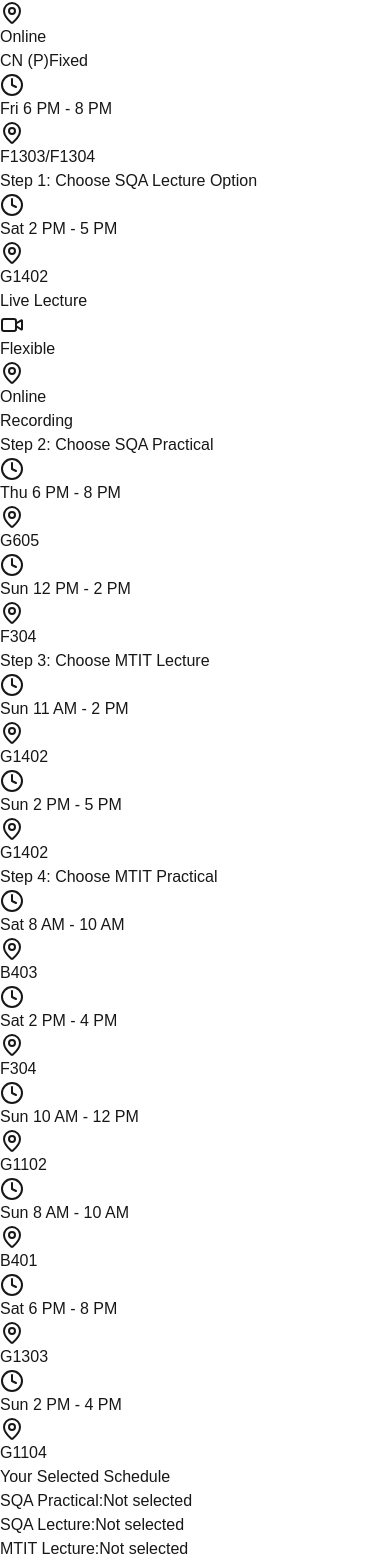
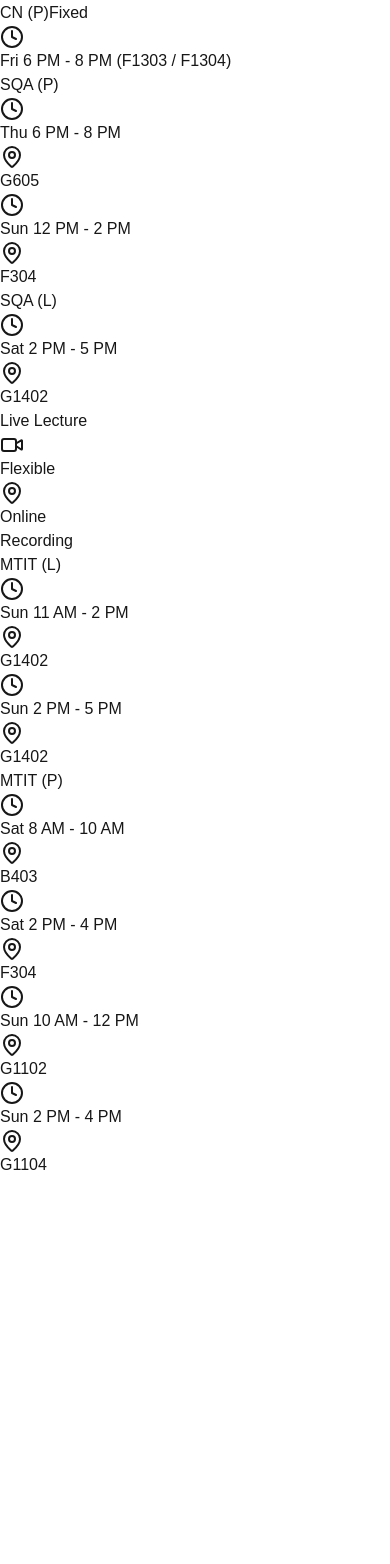
Before and after one commit to IndudiniThennakoon/lec-schedule-planner, a Next.js app: page /conflictChecker in a window 390 px wide. Shown: the part 119-1683 px from the top of the page. After the commit the page ends 1296 px from the top, so only its background shows below. Built offline with nearby package versions, Linux system fonts and the light colour scheme.

Commit message:
feat(conflictChecker): Refactor schedule options structure and improve selection handling

```diff
--- a/src/app/conflictChecker/page.tsx
+++ b/src/app/conflictChecker/page.tsx
@@ -4,70 +4,75 @@ import { Card, CardHeader, CardTitle, CardContent } from '@/components/ui/card';
 import { Check, X, AlertCircle, Clock, MapPin, Video } from 'lucide-react';
 
 type SelectionsType = {
-  sqa: string;
-  sqaL: string;
-  mtitL: string;
-  mtitP: string;
+  SQAP: string;
+  SQAL: string;
+  MTITL: string;
+  MTITP: string;
 };
 
 const ScheduleDecisionFlow = () => {
   const [selections, setSelections] = useState<SelectionsType>({
-    sqa: '',
-    sqaL: '',
-    mtitL: '',
-    mtitP: ''
+    SQAP: '',
+    SQAL: '',
+    MTITL: '',
+    MTITP: ''
   });
 
   const fixedClasses = [
     { subject: 'PPW (L)', time: 'Wed 6 PM - 8 PM', location: 'Online', type: 'Fixed' },
-    { subject: 'CN (P)', time: 'Fri 6 PM - 8 PM', location: 'F1303/F1304', type: 'Fixed' }
+    { subject: 'CN (P)', time: 'Fri 6 PM - 8 PM', location: 'F1303 / F1304', type: 'Fixed' }
   ];
 
-  const sqaOptions = [
+  const options = {
+    SQAP: [
       { id: 'thu', time: 'Thu 6 PM - 8 PM', location: 'G605', conflicts: [] },
       { id: 'sun', time: 'Sun 12 PM - 2 PM', location: 'F304', conflicts: ['mtitL-1'] }
-  ];
-
-  const sqaLectureOptions = [
-    { id: 'sqaL-live', time: 'Sat 2 PM - 5 PM', location: 'G1402',type: 'Live Lecture',conflicts: ['mtitP-2'] },
-    { id: 'sqaL-recording',time: 'Flexible',  location: 'Online',  type: 'Recording',conflicts: [] }
-  ];
-
-  const mtitLOptions = [
+    ],
+    SQAL: [
+      { id: 'sqaL-live', time: 'Sat 2 PM - 5 PM', location: 'G1402', type: 'Live Lecture', conflicts: ['mtitP-2'] },
+      { id: 'sqaL-recording', time: 'Flexible', location: 'Online', type: 'Recording', conflicts: [] }
+    ],
+    MTITL: [
       { id: 'mtitL-1', time: 'Sun 11 AM - 2 PM', location: 'G1402', conflicts: ['sun', 'mtitP-3'] },
       { id: 'mtitL-2', time: 'Sun 2 PM - 5 PM', location: 'G1402', conflicts: ['mtitP-6'] }
-  ];
-
-  const mtitPOptions = [
+    ],
+    MTITP: [
       { id: 'mtitP-1', time: 'Sat 8 AM - 10 AM', location: 'B403', conflicts: [] },
       { id: 'mtitP-2', time: 'Sat 2 PM - 4 PM', location: 'F304', conflicts: ['sqaL-live'] },
       { id: 'mtitP-3', time: 'Sun 10 AM - 12 PM', location: 'G1102', conflicts: ['mtitL-1'] },
-    { id: 'mtitP-4', time: 'Sun 8 AM - 10 AM', location: 'B401', conflicts: [] },
-    { id: 'mtitP-5', time: 'Sat 6 PM - 8 PM', location: 'G1303', conflicts: [] },
       { id: 'mtitP-6', time: 'Sun 2 PM - 4 PM', location: 'G1104', conflicts: ['mtitL-2'] }
-  ];
-
-  const handleSelect = (type: string, value: any) => {
-    setSelections(prev => ({
-      ...prev,
-      [type]: prev[type as keyof SelectionsType] === value ? '' : value
-    }));
+    ]
   };
 
-  const isConflicting = (option: { conflicts: string | string[]; }, type: string) => {
-    if (type === 'sqa') {
-      return option.conflicts.includes(selections.mtitL);
-    } else if (type === 'mtitL') {
-      return option.conflicts.includes(selections.sqa) ||
-             option.conflicts.includes(selections.mtitP);
+  const handleSelect = (type: keyof SelectionsType, value: string) => {
+    setSelections(prev => {
+      const newSelections = { ...prev };
+
+      if (newSelections[type] === value) {
+        newSelections[type] = '';
       } else {
-      return option.conflicts.includes(selections.mtitL);
+        newSelections[type] = value;
+
+        Object.entries(newSelections).forEach(([key, selectedId]) => {
+          if (selectedId && options[type].find(opt => opt.id === value)?.conflicts.includes(selectedId)) {
+            newSelections[key as keyof SelectionsType] = '';
           }
+        });
+      }
+      return newSelections;
+    });
   };
 
-  const renderTimeSlot = (option: any, type: 'sqa' | 'sqaL' | 'mtitL' | 'mtitP') => {
+  const formatKey = (key: string) => {
+    return key.replace(/(SQA|MTIT)(P|L)/, "$1 ($2)");
+  };
+
+
+  const renderTimeSlot = (option: any, type: keyof SelectionsType) => {
     const isSelected = selections[type] === option.id;
-    const hasConflict = isConflicting(option, type);
+    const hasConflict = Object.values(selections).some(selectedId =>
+      selectedId && option.conflicts.includes(selectedId)
+    );
 
     return (
       <div
@@ -97,9 +102,7 @@ const ScheduleDecisionFlow = () => {
           <span>{option.location}</span>
         </div>
         {option.type && (
-          <div className="mt-1 text-sm text-blue-600">
-            {option.type}
-          </div>
+          <div className="mt-1 text-sm text-blue-600">{option.type}</div>
         )}
         {hasConflict && !isSelected && (
           <div className="mt-2 text-sm text-red-500 flex items-center">
@@ -107,114 +110,59 @@ const ScheduleDecisionFlow = () => {
             <span>Has conflicts</span>
           </div>
         )}
-
       </div>
     );
   };
 
   return (
+    <div className='flex justify-center bg-white p-5'>
       <Card className="w-full max-w-6xl">
       <CardHeader>
-        <CardTitle className="text-2xl font-bold text-center">Interactive Schedule Planner</CardTitle>
+        <CardTitle className="text-2xl font-bold text-center text-gray-900">Interactive Schedule Planner</CardTitle>
       </CardHeader>
       <CardContent>
-        {/* Fixed Classes */}
-        <div className="mb-8">
-          <h3 className="text-lg font-semibold mb-3">Fixed Classes</h3>
+
+      <div  className="border border-gray-300 rounded-lg p-4 mb-8">
+          <h3 className="text-lg font-semibold mb-3 text-gray-900">Fixed Classes</h3>
           <div className="grid grid-cols-1 md:grid-cols-2 gap-4">
             {fixedClasses.map((cls, idx) => (
-              <div key={idx} className="bg-blue-50 p-4 rounded-lg">
-                <div className="flex items-center justify-between mb-2">
-                  <span className="font-medium">{cls.subject}</span>
+              <div key={idx} className="bg-blue-50 p-4 rounded-lg border  border-blue-100">
+                <div className="flex items-center justify-between mb-2 ">
+                  <span className="font-medium text-gray-900">{cls.subject}</span>
                   <span className="text-blue-600 text-sm">{cls.type}</span>
                 </div>
+                {/* make following same rowwo colomns */}
+
+
+
+
+
                 <div className="flex items-center space-x-2 text-sm text-gray-600">
                   <Clock className="h-4 w-4" />
-                  <span>{cls.time}</span>
+                  <span>{cls.time}    </span>
+                  {/* <MapPin className="h-4 w-4" /> */}
+                  <span>({ cls.location})</span>
                 </div>
-                <div className="flex items-center space-x-2 text-sm text-gray-600 mt-1">
-                  <MapPin className="h-4 w-4" />
-                  <span>{cls.location}</span>
+
+
+              </div>
+            ))}
+          </div>
+
+        </div>
+        {Object.entries(options).map(([key, opts]) => (
+          <div key={key} className="mb-8 border border-gray-300 rounded-lg p-4">
+            <h3 className="text-lg font-semibold mb-3 text-gray-900">{formatKey(key)}</h3>
+            <div className="grid grid-cols-1 md:grid-cols-2 gap-4 text-gray-600">
+              {opts.map(option => renderTimeSlot(option, key as keyof SelectionsType))}
             </div>
           </div>
         ))}
-          </div>
+
+      </CardContent>
+    </Card>
     </div>
 
-        {/* SQA Lecture */}
-        <div className="mb-8">
-          <h3 className="text-lg font-semibold mb-3">Step 1: Choose SQA Lecture Option</h3>
-          <div className="grid grid-cols-1 md:grid-cols-2 gap-4">
-            {sqaLectureOptions.map(option => renderTimeSlot(option, 'sqaL'))}
-          </div>
-          {selections.sqaL === 'sqaL-recording' && (
-            <div className="mt-3 p-3 bg-blue-50 rounded-lg">
-              <p className="text-sm text-blue-800">
-                <strong>Note:</strong> By choosing the recording option, you have more flexibility in scheduling other classes during the Saturday 2-5 slot.
-              </p>
-            </div>
-          )}
-        </div>
-
-        {/* SQA Practical */}
-        <div className="mb-8">
-          <h3 className="text-lg font-semibold mb-3">Step 2: Choose SQA Practical</h3>
-          <div className="grid grid-cols-1 md:grid-cols-2 gap-4">
-            {sqaOptions.map(option => renderTimeSlot(option, 'sqa'))}
-          </div>
-        </div>
-
-        {/* MTIT Lecture */}
-        <div className="mb-8">
-          <h3 className="text-lg font-semibold mb-3">Step 3: Choose MTIT Lecture</h3>
-          <div className="grid grid-cols-1 md:grid-cols-2 gap-4">
-            {mtitLOptions.map(option => renderTimeSlot(option, 'mtitL'))}
-          </div>
-        </div>
-
-        {/* MTIT Practical */}
-        <div className="mb-8">
-          <h3 className="text-lg font-semibold mb-3">Step 4: Choose MTIT Practical</h3>
-          <div className="grid grid-cols-1 md:grid-cols-3 gap-4">
-            {mtitPOptions.map(option => renderTimeSlot(option, 'mtitP'))}
-          </div>
-        </div>
-
-        {/* Summary */}
-        <div className="bg-gray-50 p-6 rounded-lg">
-          <h3 className="text-lg font-semibold mb-4">Your Selected Schedule</h3>
-          <div className="space-y-3">
-            {Object.entries(selections).map(([key, value]) => {
-              let options;
-              let title;
-              if (key === 'sqa') {
-                options = sqaOptions;
-                title = 'SQA Practical';
-              } else if (key === 'sqaL') {
-                options = sqaLectureOptions;
-                title = 'SQA Lecture';
-              } else if (key === 'mtitL') {
-                options = mtitLOptions;
-                title = 'MTIT Lecture';
-              } else {
-                options = mtitPOptions;
-                title = 'MTIT Practical';
-              }
-              const selected = options.find(opt => opt.id === value);
-
-              return (
-                <div key={key} className="flex items-center justify-between">
-                  <span className="font-medium">{title}:</span>
-                  <span className={selected ? 'text-green-600' : 'text-red-500'}>
-                    {selected ? `${selected.time} (${selected.location})` : 'Not selected'}
-                  </span>
-                </div>
-              );
-            })}
-          </div>
-        </div>
-      </CardContent>
-    </Card>
   );
 };
 
```
Lines whose indentation alone changed are shown as unchanged.
